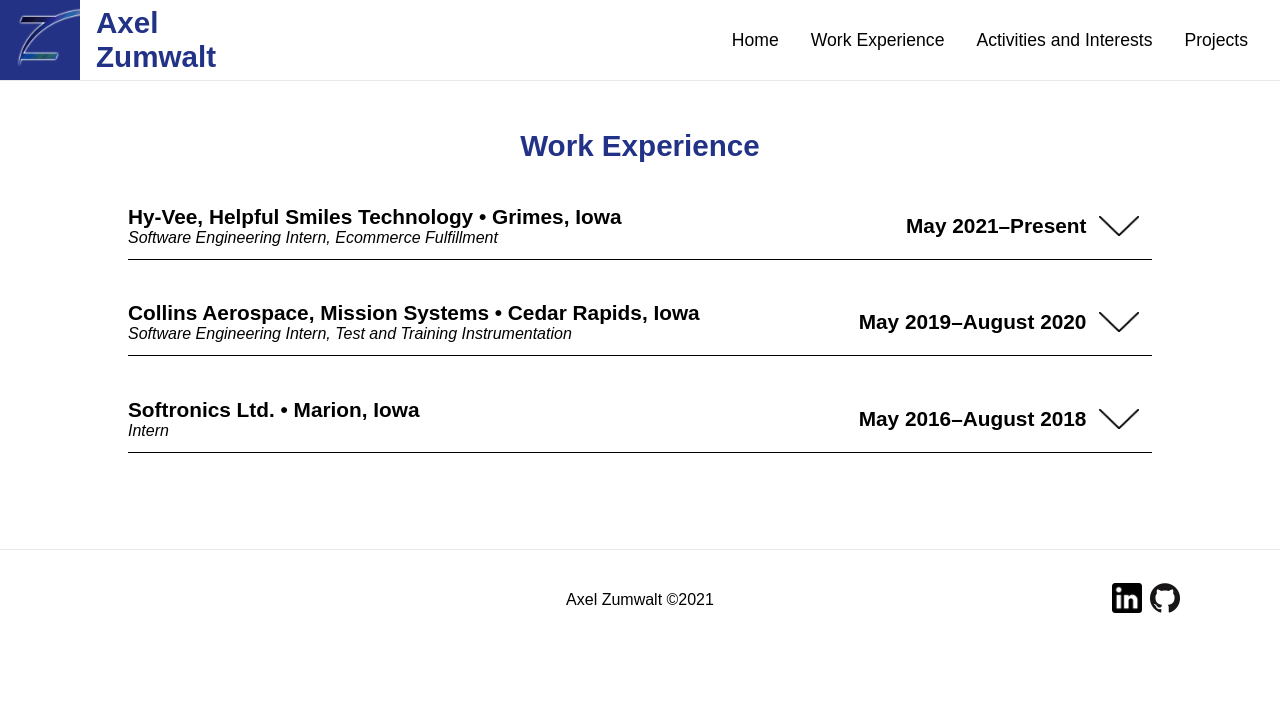
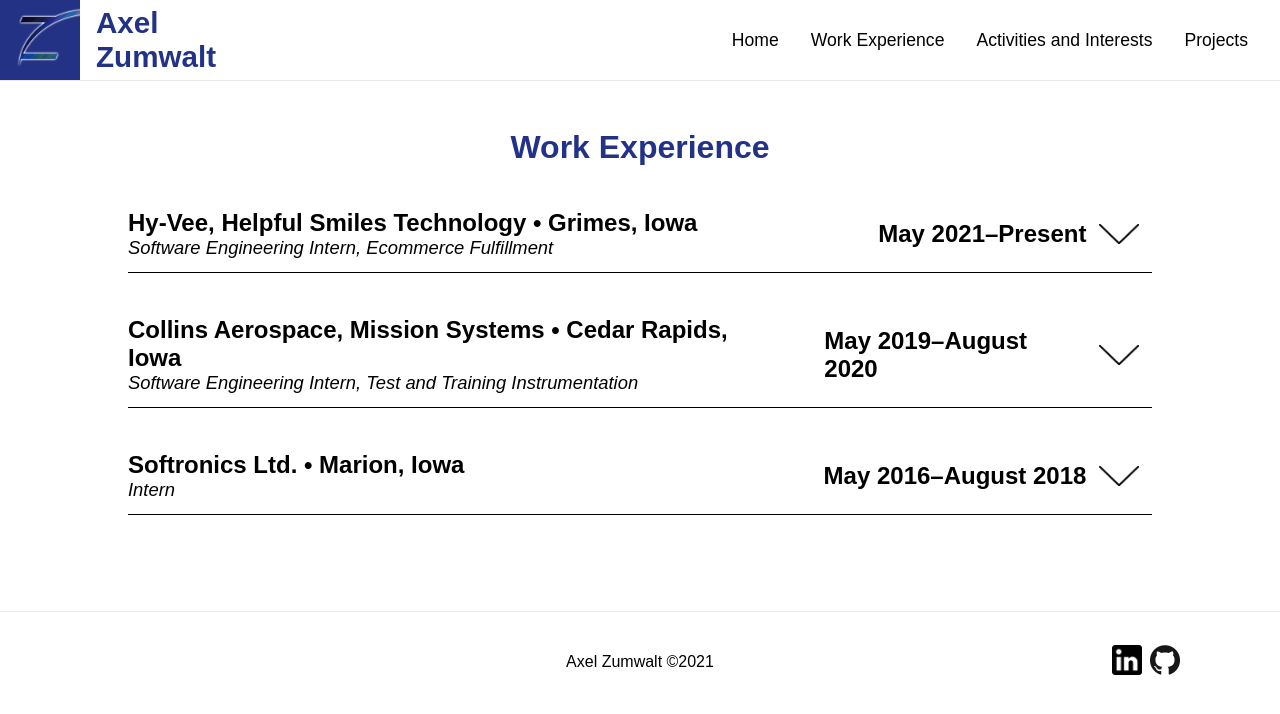
Before and after one commit to axelzum/personal-website, a Next.js app: page /work-experience in a window 1280 px wide. Shown: the top 714 px of the page. Built offline with nearby package versions, Linux system fonts and the light colour scheme; a web font is replaced by a local one.

Commit message:
Reactive font sizes
Signed-off-by: username <axelzum@gmail.com>

```diff
--- a/components/work-experience/styles.js
+++ b/components/work-experience/styles.js
@@ -16,19 +16,19 @@
 `;
 
 const StyledSectionHeader = styled.p`
-  font-size: 1.3em;
+  font-size: 3vh;
   font-weight: bold;
   margin: 0;
 `;
 
 const StyledSectionSubheader = styled.p`
-  font-size: 1em;
+  font-size: 2.3vh;
   font-style: italic;
   margin: 0;
 `;
 
 const StyledDate = styled.p`
-  font-size: 1.3em;
+  font-size: 3vh;
   font-weight: bolder;
   margin-left: auto;
   margin-right: 1vw;
--- a/pages/_app.js
+++ b/pages/_app.js
@@ -15,11 +15,6 @@
     color: inherit;
     text-decoration: none;
   }
-
-  h1 {
-    font-size: 3.7vh;
-  }
-
 `;
 
 const AppLayout = ({ Component, pageProps }) => (
--- a/pages/styles.js
+++ b/pages/styles.js
@@ -1,6 +1,7 @@
 import styled from 'styled-components';
 
 const StyledH1 = styled.h1`
+  font-size: 4vh;
   text-align: center;
   color: ${(props) => props.theme.colors.primary};
 `;
```
